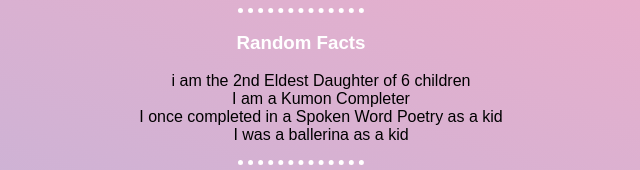
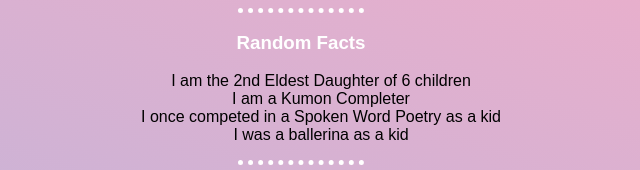
Before and after one commit to iocosmosensei/introtocomp, a plain HTML site: page Random Facts.html in a window 1280 px wide. Shown: the top 170 px of the page, 339-979 px from the left. Drawn offline with Linux system fonts and the light colour scheme.

Commit message:
Update Random Facts.html

```diff
--- a/Random Facts.html
+++ b/Random Facts.html
@@ -9,9 +9,9 @@
     <hr>
     <h3>Random Facts</h3>
      <ul>
-        <li>i am the 2nd Eldest Daughter of 6 children</li>
+        <li>I am the 2nd Eldest Daughter of 6 children</li>
         <li>I am a Kumon Completer</li>
-        <li>I once completed in a Spoken Word Poetry as a kid</li>
+        <li>I once competed in a Spoken Word Poetry as a kid</li>
         <li>I was a ballerina as a kid</li>
     </ul>
     <hr>
```
